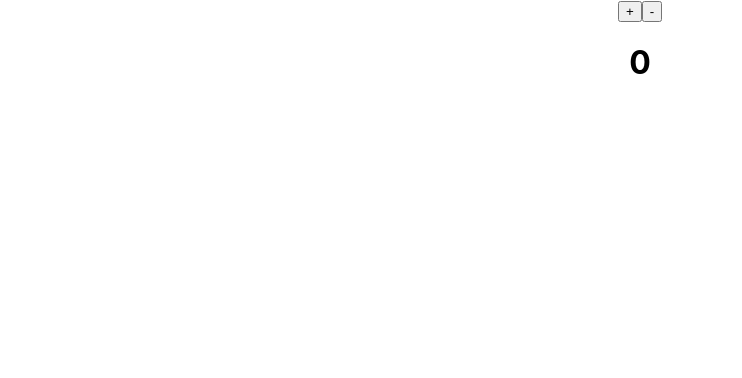
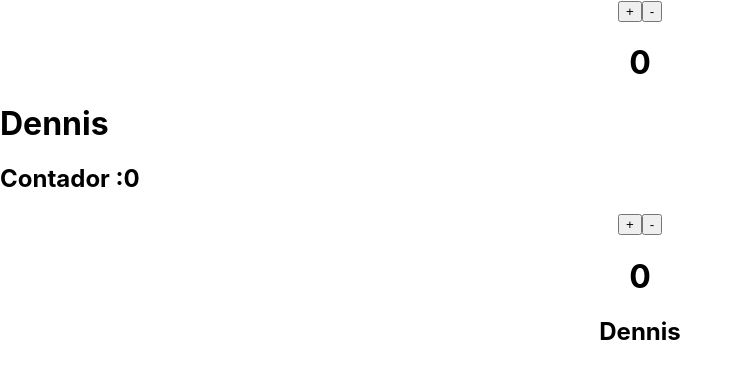
Before and after one commit to dhuallanca/react-redux, a React (Create React App) app: page / in a window 1280 px wide. Shown: the top 378 px of the page, without its empty margins (0-742 px from the left). Built offline with nearby package versions, Linux system fonts and the light colour scheme.

Commit message:
Feat(React-Redux): add multiple reducers by store

```diff
--- a/src/App.js
+++ b/src/App.js
@@ -1,15 +1,28 @@
 import './App.css';
 import { Provider } from 'react-redux';
 import store from './store';
+import storeMultipleReducers from './store-with-reducers';
 import Counter from './componentes/Counter';
+import CounterMultiple from './componentes/Counter-with-reducers';
+import Info from './componentes/Info';
 
 function App() {
   return (
-    <Provider store={store}>
-      <div className="App">
-        <Counter></Counter>
-      </div>
-    </Provider>
+    <>
+      <Provider store={store}>
+        <div className="App">
+          <Counter></Counter>
+        </div>
+      </Provider>
+      <Provider store={storeMultipleReducers}>
+        <div>
+          <Info></Info>
+        </div>
+        <div className="App">
+          <CounterMultiple></CounterMultiple>
+        </div>
+      </Provider>
+    </>
   );
 }
 
--- /dev/null
+++ b/src/componentes/Counter-with-reducers.js
@@ -0,0 +1,45 @@
+import React from 'react';
+import { connect } from 'react-redux';
+import { increment, decrement } from '../store-with-reducers';
+
+const CounterMultiple = (props) => {
+  console.log('props', props);
+  const onIncrement = () => {
+    //usando mapDispatchToProps
+    props.increment();
+  }
+  const onDecrement = () => {
+    //usando mapDispatchToProps
+    props.decrement();
+  }
+  return (
+    <div>
+      <button onClick={onIncrement}>+</button>
+      <button onClick={props.decrement}>-</button>
+      <h1>{props.count}</h1>
+      <h2>{props.user.name}</h2>
+    </div>
+  )
+}
+
+//mapstate nos sirve para conectarnos al store del Provider
+// en este ejemplo count es enviado a Counter como una prop
+const mapStateToProps = (estado) => {
+  console.log('estado', estado);
+  return {
+    count: estado.counterReducer,
+    user: estado.userReducer
+  };
+}
+
+// pasa los dispatch como props
+const mapDispatchToProps = (dispatch) => {
+  return {
+    increment: () => dispatch(increment()),
+    decrement: () => dispatch(decrement())
+  }
+}
+
+
+//connect recibe dos parametros mapStateToProps, dispatchToProps
+export default connect(mapStateToProps, mapDispatchToProps)(CounterMultiple);
--- /dev/null
+++ b/src/componentes/Info.js
@@ -0,0 +1,28 @@
+import React from 'react';
+import { connect } from 'react-redux';
+import { increment, decrement } from '../store-with-reducers';
+
+const Info = ({name, count}) => {
+  return (
+    <div>
+      <h1>{name}</h1>
+      <h2>Contador :{count}</h2>
+    </div>
+  )
+}
+
+const mapStateToProps = (state) => {
+  return {
+    name: state.userReducer.name,
+    count: state.counterReducer
+  }
+}
+
+const mapDispatchToProps = (dispatch) => {
+  return {
+    increment: () => dispatch(increment),
+    decrement: () => dispatch(decrement)
+  }
+}
+
+export default connect(mapStateToProps, mapDispatchToProps)(Info);
--- /dev/null
+++ b/src/store-with-reducers.js
@@ -0,0 +1,54 @@
+import { createStore, combineReducers } from 'redux';
+
+// Store
+// Es el almacenamiento de nuestro estado
+// store.dispatch(action) ejecuta la acción
+
+// Reducer
+// Es una funcion pura que nos retorna el estado actual
+// tiene dos parametros el estado actual y una accion
+
+//Action
+//es un objeto plano con dos parametros type: string y payload: object
+
+const initialState = 0;
+const INCREMENT = 'INCREMENT';
+const DECREMENT = 'DECREMENT';
+
+const counterReducer = (state = initialState, action) => {
+
+  if (action.type === INCREMENT) {
+    return state + 1;
+  }
+  if (action.type === DECREMENT) {
+    return state - 1;
+  }
+  return state;
+}
+
+const userReducer = (state = { name: 'Dennis' }, action) => {
+  return state;
+}
+
+//action creators
+export const increment = () => {
+  return {
+    type: INCREMENT
+  }
+}
+export const decrement = () => {
+  return {
+    type: DECREMENT
+  }
+}
+
+
+//Combine reducers permite usar varios reducers en un store
+const reducerPrincipal = combineReducers({
+  counterReducer,
+  userReducer
+});
+
+const storeMultipleReducers = createStore(reducerPrincipal);
+
+export default storeMultipleReducers;
```
